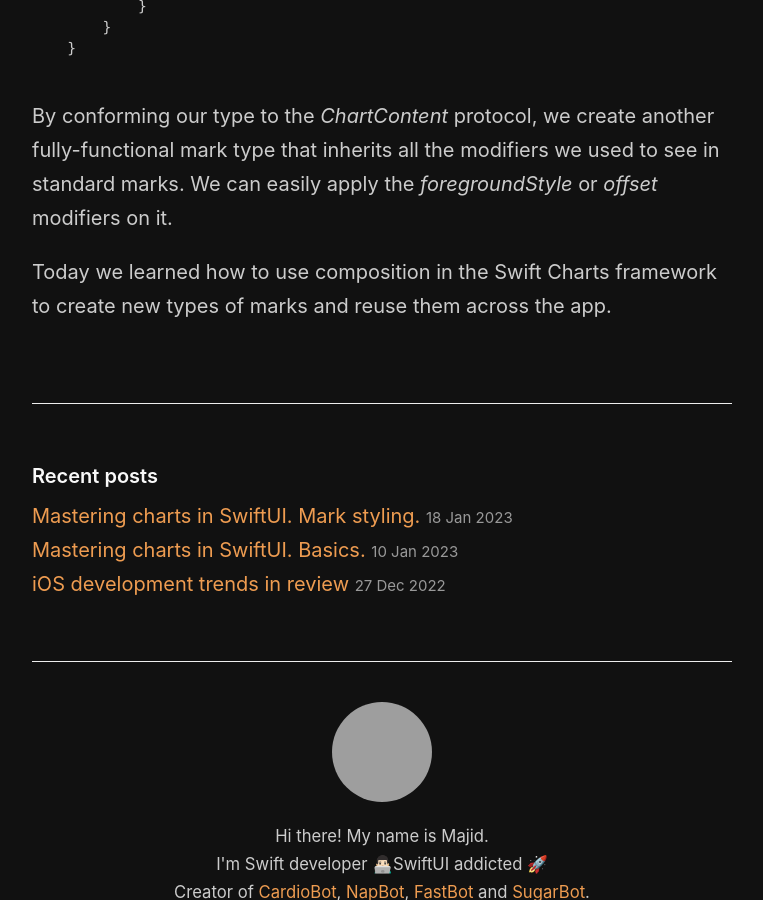
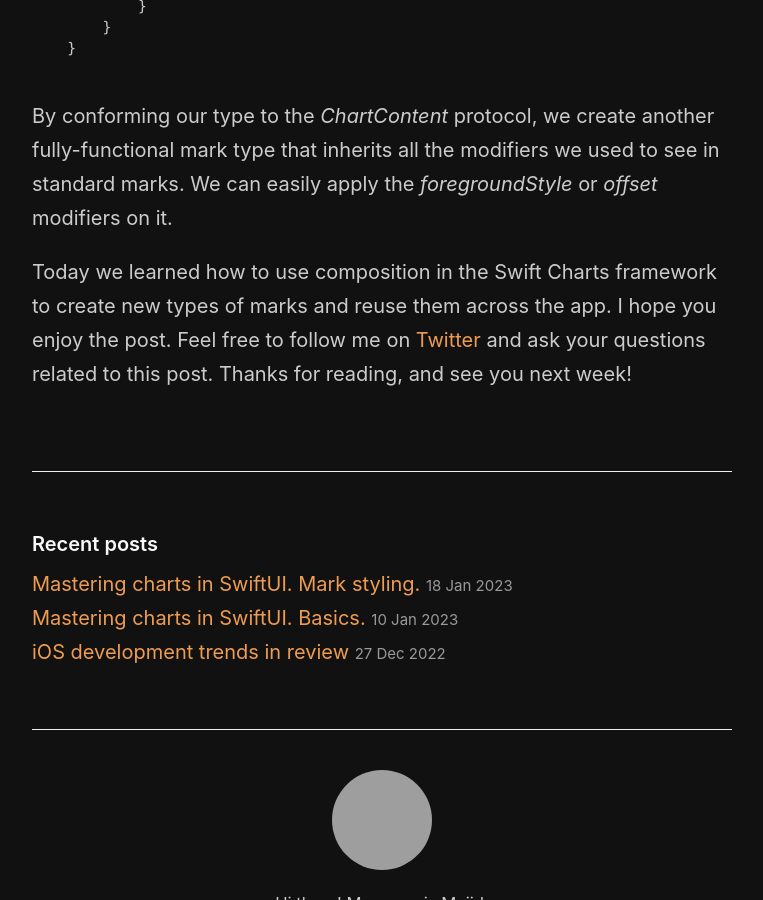
Before and after one commit to mecid/mecid.github.io, a Jekyll site: the page built from _posts/2023-01-26-mastering-charts-in-swiftui-custom-marks.md, in a window 1280 px wide and 900 px high, scrolled down 6167 px, cut to the strip 0-900 px from the top of the window. Shown: the whole strip, without its empty margins (258-1021 px from the left). Built offline with Jekyll 4.4.1, drawn with Linux system fonts in a browser that asks for light colours; grey boxes are pictures that could not be loaded.

Commit message:
conclusion added to the custom chart marks post

```diff
--- a/_posts/2023-01-26-mastering-charts-in-swiftui-custom-marks.md
+++ b/_posts/2023-01-26-mastering-charts-in-swiftui-custom-marks.md
@@ -143,4 +143,4 @@
 
 By conforming our type to the *ChartContent* protocol, we create another fully-functional mark type that inherits all the modifiers we used to see in standard marks. We can easily apply the *foregroundStyle* or *offset* modifiers on it.
 
-Today we learned how to use composition in the Swift Charts framework to create new types of marks and reuse them across the app.
+Today we learned how to use composition in the Swift Charts framework to create new types of marks and reuse them across the app. I hope you enjoy the post. Feel free to follow me on [Twitter](https://twitter.com/mecid) and ask your questions related to this post. Thanks for reading, and see you next week!
```
